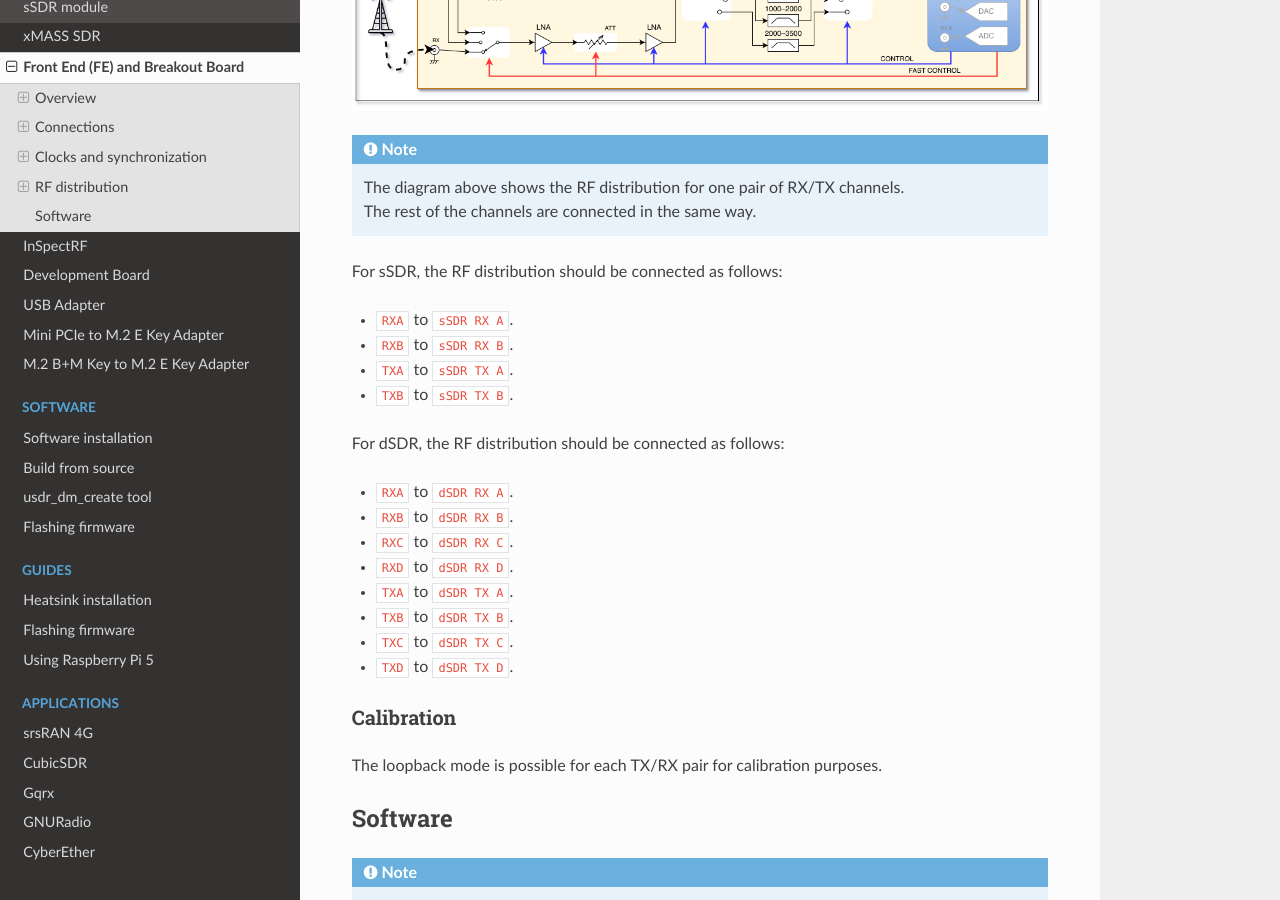
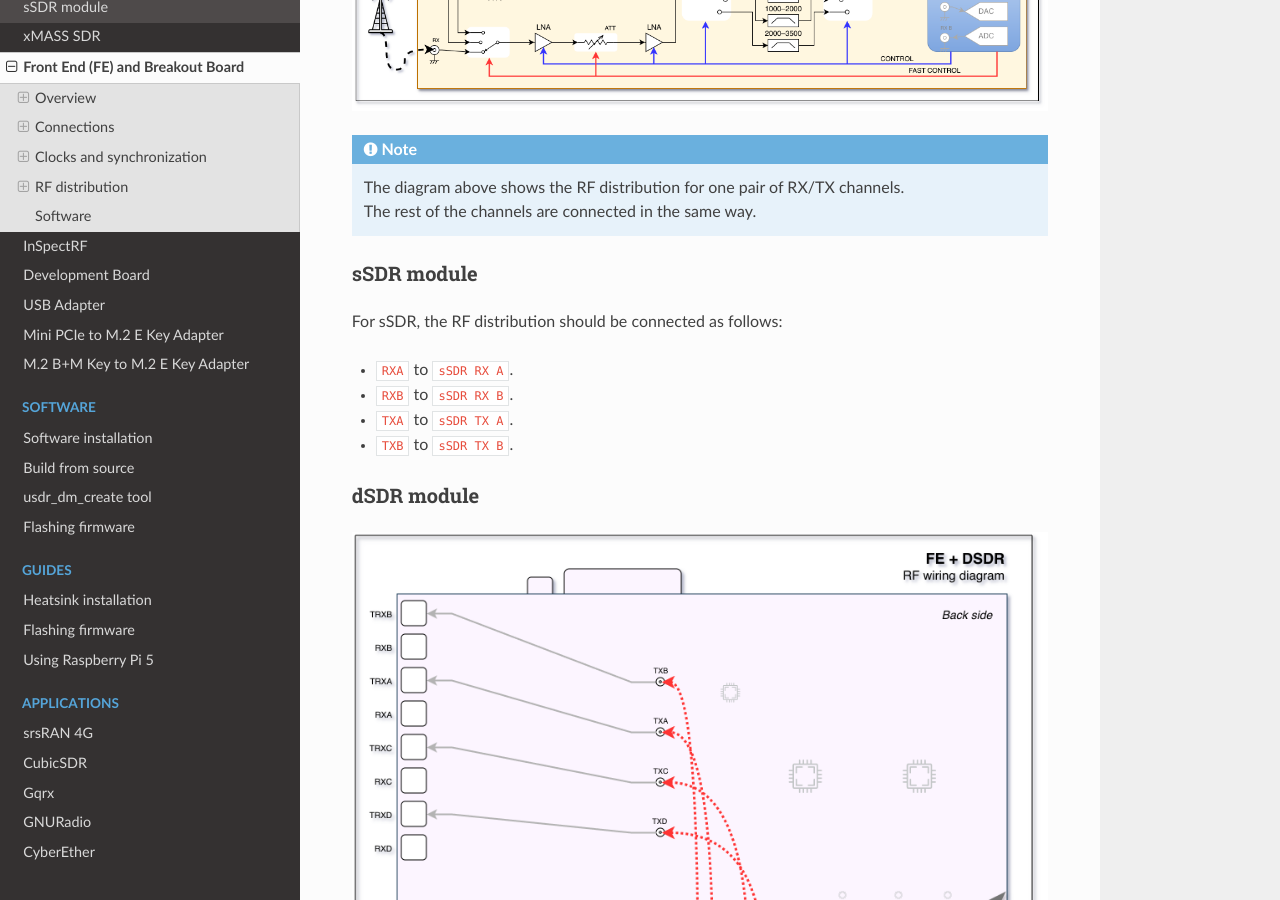
Before and after one commit to wavelet-lab/docs, a Sphinx documentation site: the page built from source/hardware/fe.rst, in a window 1280 px wide and 900 px high, scrolled down 6032 px. Built offline with Sphinx 7.4.7 and the Read the Docs theme 3.1.0, drawn with Linux system fonts in a browser that asks for light colours.

Commit message:
Updated FE doc.

```diff
--- a/source/hardware/fe.rst
+++ b/source/hardware/fe.rst
@@ -1,6 +1,6 @@
-==================
+=================================
 Front End (FE) and Breakout Board
-==================
+=================================
 
 A modular adapter board for sSDR and dSDR modules with an integrated high-performance RF front-end.
 
@@ -20,7 +20,7 @@
 The board can be used with our **dSDR** or **sSDR** transceiver modules.
 
 Breakout board
------------
+--------------
 
 The **Breakout board** is the light version of the FE board without the RF front-end components.
 It is intended for users who want to design their own RF front-end or use the board in a lab environment.
@@ -113,13 +113,13 @@
 The front side of the board contains the M.2 socket for the sSDR or sSDR module and 4 MHF7 connectors for RX signals.
 
 Back side
-----------
+---------
 
 The front side of the board contains 4 MHF7 connectors for TX signals.
 
 
 PCI bracket panel
-----------
+-----------------
 
 The bracket panel of the FE has 8 external SMA connectors for TX/RX/TRX signals.
 
@@ -150,6 +150,7 @@
 .. image:: ../_static/fe/fe_sync_ssdr.png
    :alt: fe ssdr clocks and synchronization block diagram
 
+
 dSDR wiring
 -----------
 
@@ -172,12 +173,25 @@
    | The diagram above shows the RF distribution for one pair of RX/TX channels.
    | The rest of the channels are connected in the same way.
 
+
+sSDR module
+-----------
+
 For sSDR, the RF distribution should be connected as follows:
 
 * ``RXA`` to ``sSDR RX A``.
 * ``RXB`` to ``sSDR RX B``.
 * ``TXA`` to ``sSDR TX A``.
 * ``TXB`` to ``sSDR TX B``.
+
+
+dSDR module
+-----------
+
+
+.. image:: ../_static/fe/dsdr_fe_wiring.png
+   :alt: fe dsdr rf connection diagram
+
 
 For dSDR, the RF distribution should be connected as follows:
 
@@ -189,6 +203,7 @@
 * ``TXB`` to ``dSDR TX B``.
 * ``TXC`` to ``dSDR TX C``.
 * ``TXD`` to ``dSDR TX D``.
+
 
 Calibration
 -----------
```
Also changed, not shown: source/_static/fe/dsdr_fe_wiring.png (added), 2 other files.
